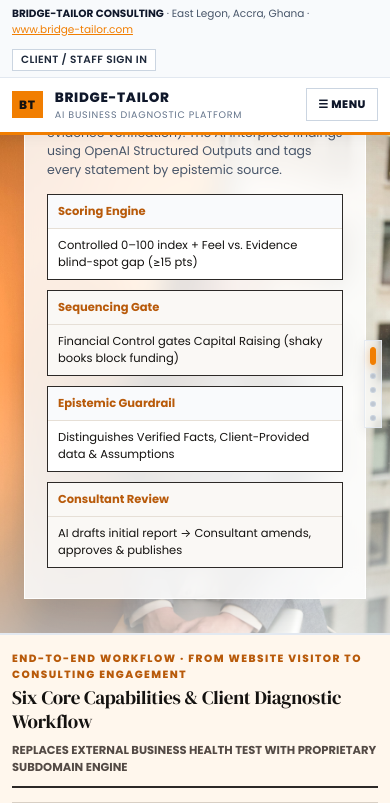
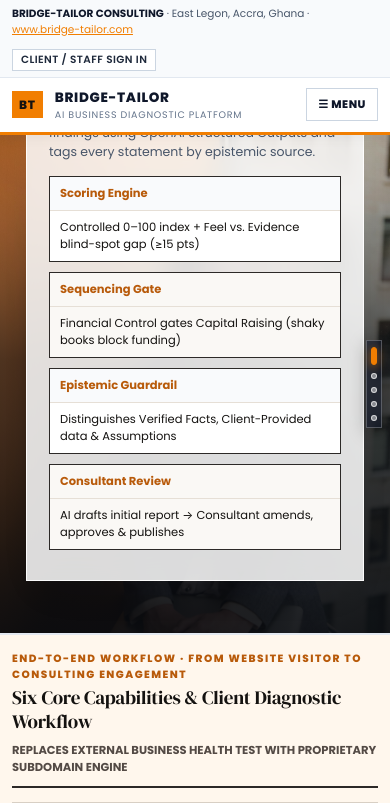
Before and after one commit to eabventures-champion/bridge-tailor, a Laravel app: page / in a window 390 px wide. Shown: the top 803 px of the page. Run offline with Laravel 12, Linux system fonts and the light colour scheme; data comes from the database, SQL or seed files in the repository.

Commit message:
Display solid description text directly on image without card and animate text on slide entrance

```diff
--- a/resources/views/diagnostic/landing.blade.php
+++ b/resources/views/diagnostic/landing.blade.php
@@ -61,16 +61,17 @@
         transform: scale(1.07);
     }
 
-    /* Subtle light wash so the background image remains vibrant and visible */
+    /* Subtle dark contrast wash so solid white text is 100% crisp and readable (matching akantant.com) */
     .bt-slide-tint {
         position: absolute;
         inset: 0;
         z-index: 2;
         pointer-events: none;
         background: linear-gradient(to right,
-            rgba(255, 255, 255, 0.35) 0%,
-            rgba(255, 255, 255, 0.15) 50%,
-            rgba(255, 255, 255, 0.05) 100%
+            rgba(12, 14, 18, 0.84) 0%,
+            rgba(12, 14, 18, 0.62) 42%,
+            rgba(12, 14, 18, 0.22) 75%,
+            rgba(12, 14, 18, 0.05) 100%
         );
     }
 
@@ -203,12 +257,12 @@
         flex-direction: column;
         align-items: center;
         gap: 10px;
-        background: rgba(255, 255, 255, 0.70);
+        background: rgba(15, 23, 42, 0.55);
         backdrop-filter: blur(8px);
         -webkit-backdrop-filter: blur(8px);
         padding: 10px 7px;
-        border: 1px solid rgba(226, 232, 240, 0.9);
-        box-shadow: 0 4px 16px rgba(15, 23, 42, 0.08) !important;
+        border: 1px solid rgba(255, 255, 255, 0.25);
+        box-shadow: 0 4px 18px rgba(0, 0, 0, 0.25) !important;
     }
     .bt-slider-arrow {
         display: none !important;
@@ -223,14 +277,14 @@
         width: 8px;
         height: 8px;
         border-radius: 50% !important;
-        background: rgba(148, 163, 184, 0.55);
-        border: 1px solid rgba(203, 213, 225, 0.85);
+        background: rgba(255, 255, 255, 0.45);
+        border: 1px solid rgba(255, 255, 255, 0.7);
         padding: 0;
         cursor: pointer;
         transition: all 0.3s cubic-bezier(0.4, 0, 0.2, 1);
     }
     .bt-slider-dot:hover {
-        background: rgba(241, 126, 1, 0.75);
+        background: rgba(241, 126, 1, 0.85);
     }
     .bt-slider-dot.active {
         width: 8px;
@@ -238,7 +292,7 @@
         border-radius: 4px !important;
         background: var(--bt-amber);
         border-color: var(--bt-amber);
-        box-shadow: 0 2px 8px rgba(241, 126, 1, 0.4) !important;
+        box-shadow: 0 2px 10px rgba(241, 126, 1, 0.6) !important;
     }
 
     @media (max-width: 900px) {
@@ -251,57 +305,47 @@
             align-items: flex-end;
         }
         .bt-slide-img {
-            object-position: center 12%;
+            object-position: center 15%;
         }
         .bt-slide-tint {
-            background: linear-gradient(to bottom,
-                rgba(255, 255, 255, 0.02) 0%,
-                rgba(255, 255, 255, 0.08) 45%,
-                rgba(255, 255, 255, 0.38) 75%,
-                rgba(255, 255, 255, 0.65) 100%
+            background: linear-gradient(to top,
+                rgba(10, 12, 16, 0.92) 0%,
+                rgba(10, 12, 16, 0.72) 55%,
+                rgba(10, 12, 16, 0.18) 100%
             );
         }
         .bt-slide-inner {
-            padding: 16px 14px 58px;
+            padding: 20px 16px 44px;
         }
         .bt-hero-transparent-card {
-            padding: 18px 18px 16px;
-            background: rgba(255, 255, 255, 0.38);
-            backdrop-filter: blur(8px);
-            -webkit-backdrop-filter: blur(8px);
-            border: 1px solid rgba(255, 255, 255, 0.65);
-            box-shadow: 0 8px 24px rgba(15, 23, 42, 0.08) !important;
             max-width: 100%;
         }
         .bt-hero-title {
-            font-size: 24px;
+            font-size: 26px;
             line-height: 1.2;
             margin-bottom: 8px;
-            color: #0f172a;
-            font-weight: 700;
-            text-shadow: 0 1px 2px rgba(255, 255, 255, 0.95), 0 0 10px rgba(255, 255, 255, 0.9);
+            color: #ffffff;
+            text-shadow: 0 2px 8px rgba(0, 0, 0, 0.8);
         }
         .bt-hero-subtitle {
-            font-size: 13px;
-            line-height: 1.5;
-            color: #0f172a;
-            font-weight: 600;
-            margin: 0;
-            text-shadow: 0 1px 2px rgba(255, 255, 255, 0.95), 0 0 8px rgba(255, 255, 255, 0.85);
+            font-size: 13.5px;
+            line-height: 1.55;
+            color: #f1f5f9;
+            text-shadow: 0 1px 6px rgba(0, 0, 0, 0.8);
         }
         .bt-hero-actions {
             flex-direction: column;
             align-items: stretch;
             gap: 8px;
-            margin-top: 12px;
+            margin-top: 14px;
             padding-top: 12px;
-            border-top: 1px solid rgba(255, 255, 255, 0.55);
+            border-top: 1px solid rgba(255, 255, 255, 0.2);
         }
         .bt-hero-cta {
             width: 100%;
             justify-content: center;
             text-align: center;
-            padding: 10px 16px;
+            padding: 11px 16px;
             font-size: 12px;
             font-weight: 800;
         }
@@ -321,11 +368,10 @@
             max-width: none;
             padding: 8px 6px;
             gap: 7px;
-            background: rgba(255, 255, 255, 0.70);
+            background: rgba(15, 23, 42, 0.55);
             backdrop-filter: blur(6px);
             -webkit-backdrop-filter: blur(6px);
-            border: 1px solid rgba(226, 232, 240, 0.85);
-            box-shadow: 0 4px 14px rgba(15, 23, 42, 0.08) !important;
+            border: 1px solid rgba(255, 255, 255, 0.25);
         }
         .bt-slider-dot {
             width: 8px;
@@ -347,32 +393,25 @@
             align-items: flex-end;
         }
         .bt-slide-inner {
-            padding: 12px 12px 18px;
-        }
-        .bt-hero-transparent-card {
-            padding: 14px 14px 12px;
-            background: rgba(255, 255, 255, 0.35);
-            backdrop-filter: blur(8px);
-            -webkit-backdrop-filter: blur(8px);
-            border: 1px solid rgba(255, 255, 255, 0.60);
+            padding: 16px 14px 36px;
         }
         .bt-hero-title {
-            font-size: 20px;
-            line-height: 1.2;
+            font-size: 21px;
+            line-height: 1.22;
             margin-bottom: 6px;
         }
         .bt-hero-subtitle {
             font-size: 12px;
-            line-height: 1.45;
+            line-height: 1.48;
         }
         .bt-hero-actions {
             margin-top: 10px;
-            padding-top: 8px;
+            padding-top: 10px;
             gap: 6px;
         }
         .bt-hero-cta {
-            font-size: 11px;
-            padding: 9px 12px;
+            font-size: 11.5px;
+            padding: 10px 14px;
             letter-spacing: 0.04em;
         }
         .bt-slider-controls {
@@ -381,9 +420,9 @@
             top: 50%;
             bottom: auto;
             transform: translateY(-50%);
-            padding: 6px 5px;
+            padding: 6px 4px;
             gap: 6px;
-            background: rgba(255, 255, 255, 0.65);
+            background: rgba(15, 23, 42, 0.55);
         }
         .bt-slider-dot {
             width: 6px;
```
Also changed, not shown: other parts of resources/views/diagnostic/landing.blade.php (+90 -37 lines).
